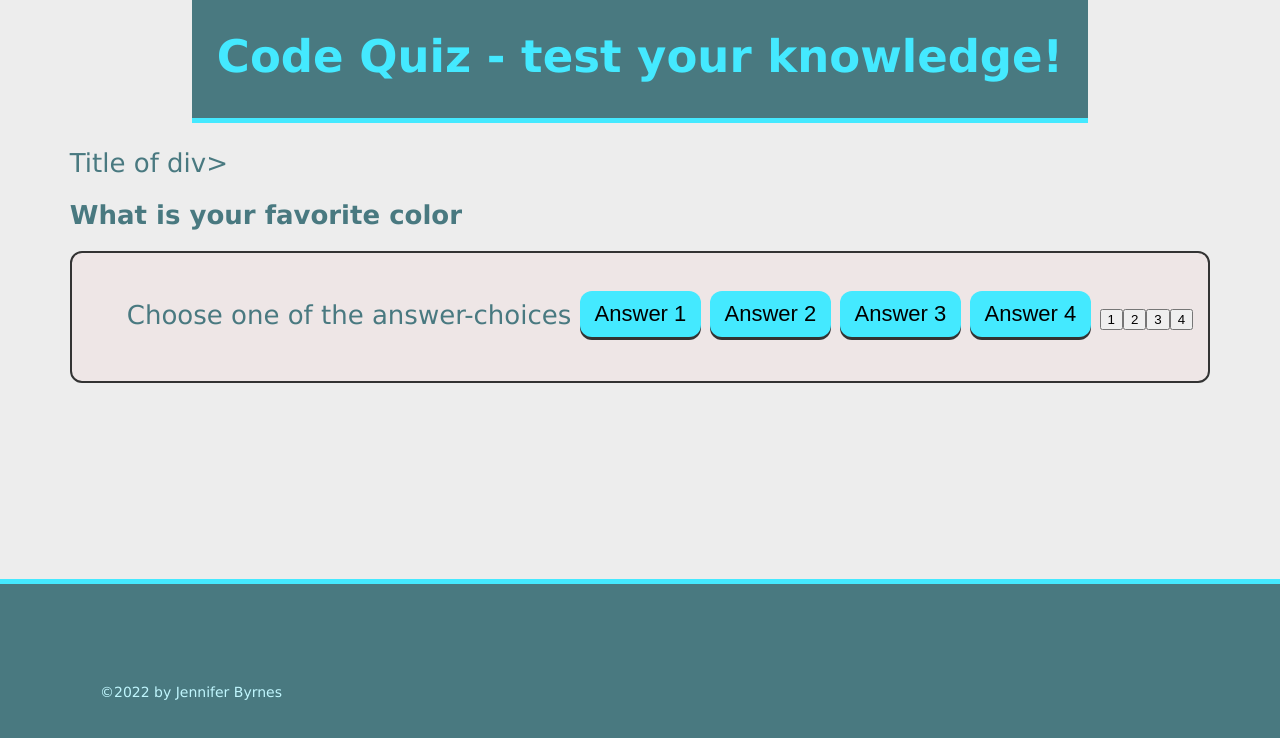
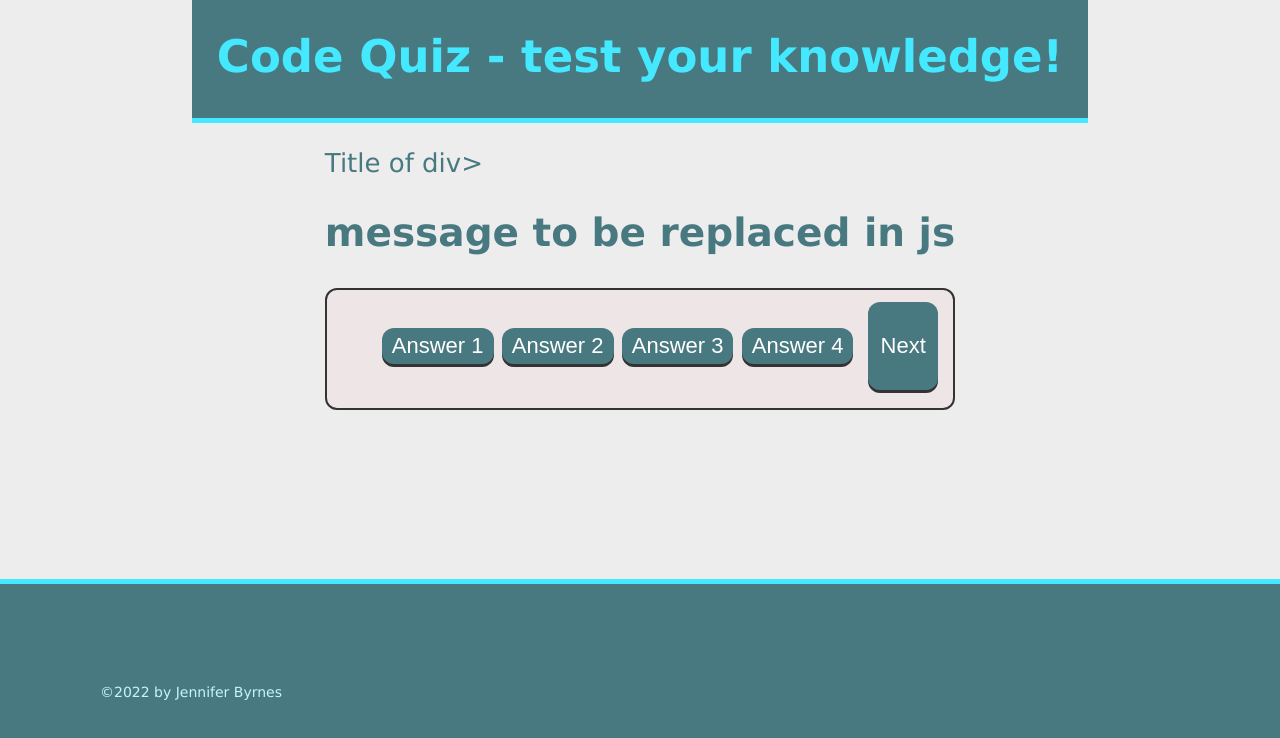
Before and after one commit to JenniferByrnes/code-quiz, a plain HTML site: page index.html in a window 1280 px wide. Both pictures are taken after a click on the button "Start Quiz". Drawn offline with Linux system fonts and the light colour scheme.

Commit message:
working on display of questions more

```diff
--- a/assets/css/style.css
+++ b/assets/css/style.css
@@ -101,26 +101,25 @@ footer {
   max-width: 80%;
   border-color: yellow;
   box-shadow: 0 0 10px 2px;
+  border: 5px;
+  padding: 10px;
 }
 
-.quizs-to-do {
+#quizs-to-do {
   display: grid;
   grid-template-columns: repeat(2, auto);
   gap: 10px;
   margin: 20px 0;
+  list-style: none;
+  padding: 15px;
+  background: rgb(238, 230, 230);
+  border-radius: 12px;
+  border: 2px solid var(--grey);
 }
 
 .list-title {
   color: var(--secondary);
   font-size: 2.6rem;
-}
-
-.quiz-list {
-  list-style: none;
-  padding: 15px;
-  background: rgb(238, 230, 230);
-  border-radius: 12px;
-  border: 2px solid var(--grey);
 }
 
 .quiz-item {
@@ -149,22 +148,23 @@ footer {
   justify-content: space-between;
 }
 
-.quiz-actions button,
-.quiz-actions select {
-  flex: 1;
-}
-
 .btn {
   outline: none;
-  border: none;
-  display: inline-block;
-  padding: 10px 15px;
-  background: var(--primary);
+  border: 1px;
+  padding: 5px 10px;
+  background-color: var(--secondary);
+  color: white;
   font-size: 2.2rem;
   border-radius: 12px;
   position: relative;
   top: -3px;
   box-shadow: 0 3px var(--grey);
+}
+
+#start-quiz-btn #next-quiz-btn {
+  font-size: 1.5rem;
+  font-weight: bold;
+  padding: 10px 20px;
 }
 
 .hide {
--- a/assets/js/script.js
+++ b/assets/js/script.js
@@ -5,7 +5,7 @@ display button to submit and get next question
 score it
 */
 
-// Not sure that these are needed....
+/* This variable is for the endgame */
 var formEl = document.querySelector("#quiz-form");
 var quizQuestionEl = document.querySelector("#quiz-question");
 
@@ -44,7 +44,8 @@ function displayQuestions () {
 
   //Display the question
   var messageEl = document.getElementById("message");
-  messageEl.setAttribute("class", "answers list-title");
+  //messageEl.setAttribute("class", "answers list-title");
+  messageEl.classlist.remove('hide');
 
   messageEl.innerHTML = currentQuestion.message;
 
@@ -66,3 +67,7 @@ function displayQuestions () {
   answerChoicesEl.appendChild(choiceAnswer);
   });
 }
+
+function selectAnswer() {
+
+}
--- a/index.html
+++ b/index.html
@@ -30,12 +30,13 @@
 
           <!-- holds answer set -->
       <div class="quiz-list answer-buttons" id="quizs-to-do">
-        <ul class="choices list-title" id="answer-choices">Choose one of the answer-choices
+        <ul class="choices list-title" id="answer-choices">
           <button class="btn">Answer 1</button>
           <button class="btn">Answer 2</button>
           <button class="btn">Answer 3</button>
           <button class="btn">Answer 4</button>
         </ul>
+        <button class="btn" id="next-quiz-btn" type="submit">Next</button>
       </div>
     </div>
 
```
